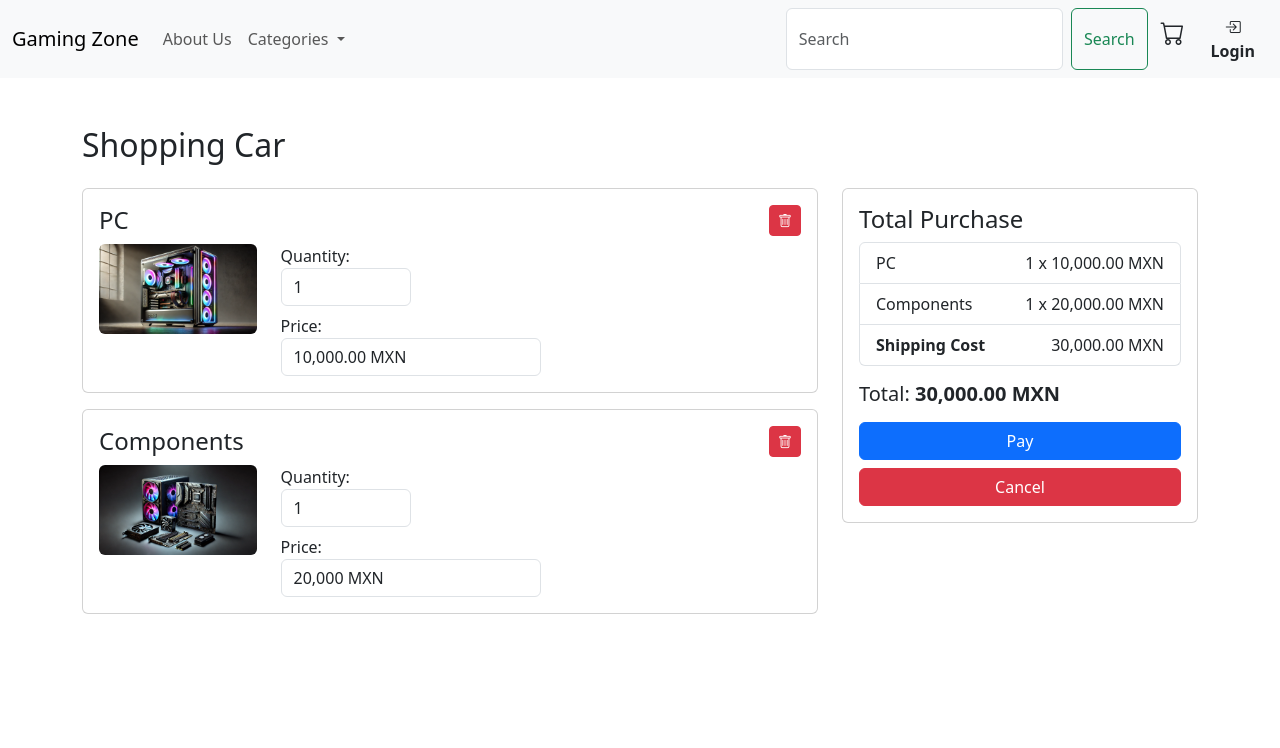
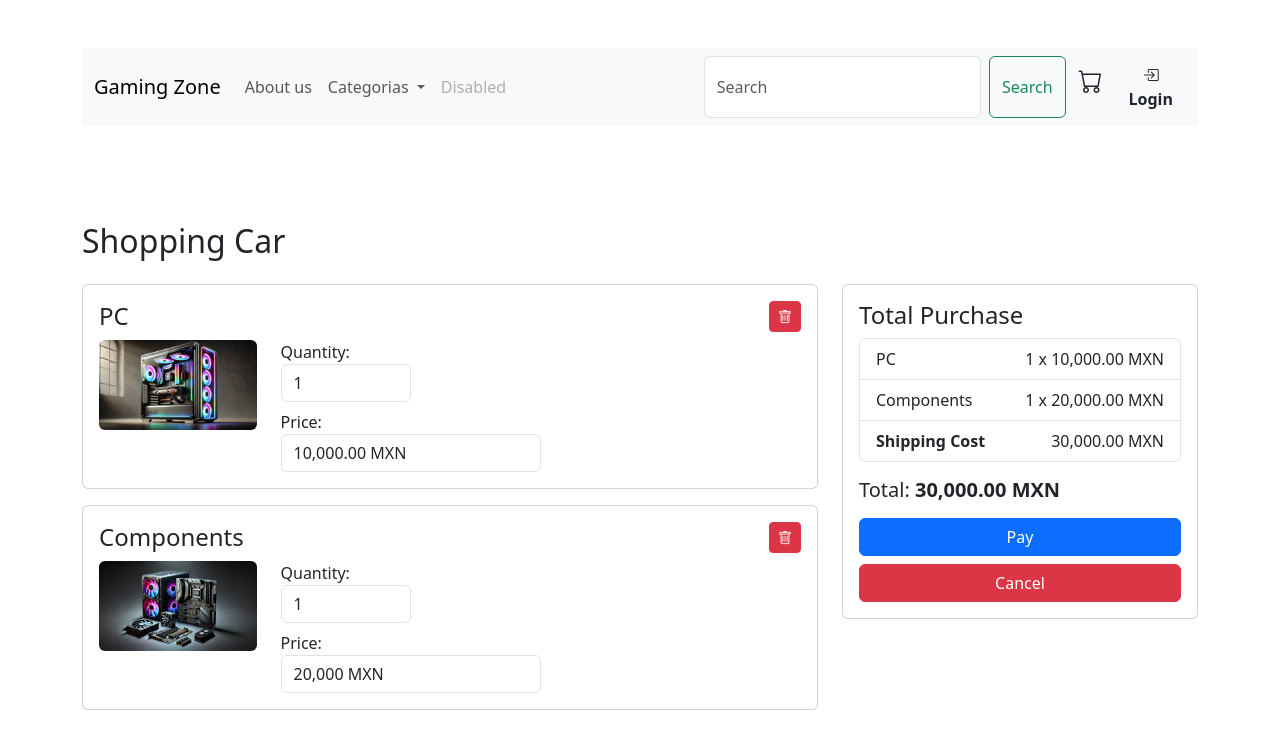
Before and after one commit to kikeruv/P_01, a plain HTML site: page P_01/P01_cart.html in a window 1280 px wide. Drawn offline with nearby package versions, Linux system fonts and the light colour scheme.

Commit message:
commit 6
Se acabo con la tienda y en lazar todo

```diff
--- a/P_01/P01_cart.html
+++ b/P_01/P01_cart.html
@@ -8,45 +8,61 @@
     <script src="https://cdn.jsdelivr.net/npm/bootstrap@5.3.3/dist/js/bootstrap.bundle.min.js"></script>
     <link rel="stylesheet" href="https://cdn.jsdelivr.net/npm/bootstrap-icons/font/bootstrap-icons.css">
 </head>
+
 <body>
-
-    <!-- Navbar -->
+  <div class="p-5">
+    <div class="container">
+      <div class="row">
+        <div class="col-12 col-color col-1">
           <nav class="navbar navbar-expand-lg navbar-light bg-light">
             <div class="container-fluid">
               <a class="navbar-brand" href="P01_index.html">Gaming Zone</a>
-            <button class="navbar-toggler" type="button" data-bs-toggle="collapse" data-bs-target="#navbarNav">
+              <button class="navbar-toggler" type="button" data-bs-toggle="collapse" data-bs-target="#navbarSupportedContent" aria-controls="navbarSupportedContent" aria-expanded="false" aria-label="Toggle navigation">
                 <span class="navbar-toggler-icon"></span>
               </button>
-            <div class="collapse navbar-collapse" id="navbarNav">
-                <ul class="navbar-nav me-auto">
-                    <li class="nav-item"><a class="nav-link" href="#">About Us</a></li>
+              <div class="collapse navbar-collapse" id="navbarSupportedContent">
+                <ul class="navbar-nav me-auto mb-2 mb-lg-0">
+                  <li class="nav-item">
+                    <a class="nav-link" href="#">About us</a>
+                  </li>
                   <li class="nav-item dropdown">
-                        <a class="nav-link dropdown-toggle" href="#" id="navbarDropdown" role="button" data-bs-toggle="dropdown">
-                            Categories
+                    <a class="nav-link dropdown-toggle" href="#" id="navbarDropdown" role="button" data-bs-toggle="dropdown" aria-expanded="false">
+                      Categorias
                     </a>
-                        <ul class="dropdown-menu">
+
+                    <ul class="dropdown-menu" aria-labelledby="navbarDropdown">
                       <li><a class="dropdown-item" href="P01_cat_A.html">PC</a></li>
                       <li><a class="dropdown-item" href="#">Video Games</a></li>
                       <li><a class="dropdown-item" href="P01_cat_B.html">Components</a></li>
                       <li><a class="dropdown-item" href="#">Monitors</a></li>
                       <li><hr class="dropdown-divider"></li>
-                            <li><a class="dropdown-item" href="#">Offers</a></li>
+                      <li><a class="dropdown-item" href="#">offers</a></li>
                     </ul>
+                  </li>
+                    <li class="nav-item">
+                      <a class="nav-link disabled" href="#" tabindex="-1" aria-disabled="true">Disabled</a>
                     </li>
                 </ul>
                   <form class="d-flex">
-                    <input class="form-control me-2" type="search" placeholder="Search">
+                    <input class="form-control me-2" type="search" placeholder="Search" aria-label="Search">
                       <button class="btn btn-outline-success" type="submit">Search</button>
-                    <a href="P01_cart.html" class="btn btn-light text-dark">
+
+                    <a href="http://127.0.0.1:3000/P_01/P01_cart.html" class="btn btn-light text-dark">
                         <i class="bi bi-cart fs-4"></i>
                     </a>
+
                     <a class="btn btn-light text-dark fw-bold" data-bs-toggle="modal" data-bs-target="#loginModal">
                       <i class="bi bi-box-arrow-in-right"></i> Login
                     </a>
+
                   </form>
               </div>
             </div>
           </nav>
+        </div>
+      </div>
+    </div>
+  </div>
 
     <!-- Contenedor del Carrito -->
     <div class="container mt-5">
--- a/P_01/index.css
+++ /dev/null
@@ -1,3 +0,0 @@
-\F52A{
-
-}
```
Also changed, not shown: P_01/P01_index.html (+16 -10 lines). Lines whose indentation alone changed are shown as unchanged.
